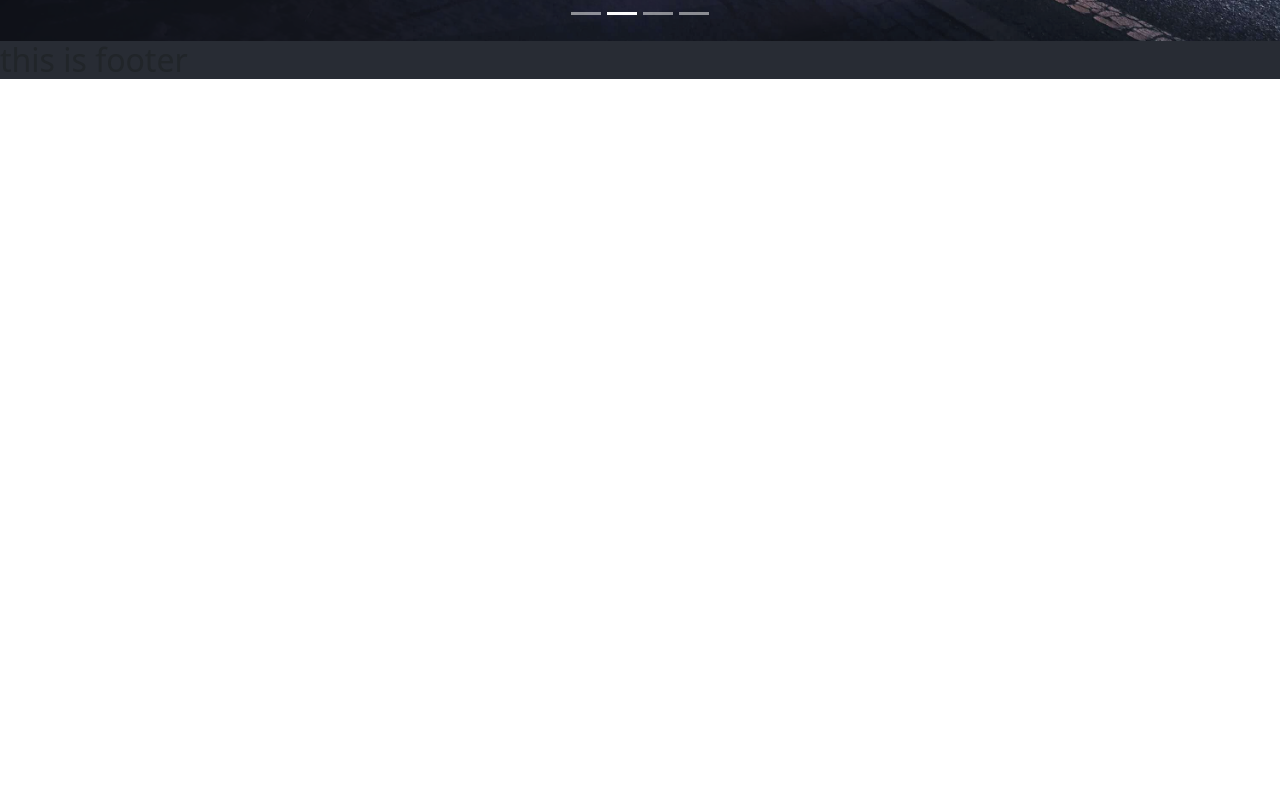
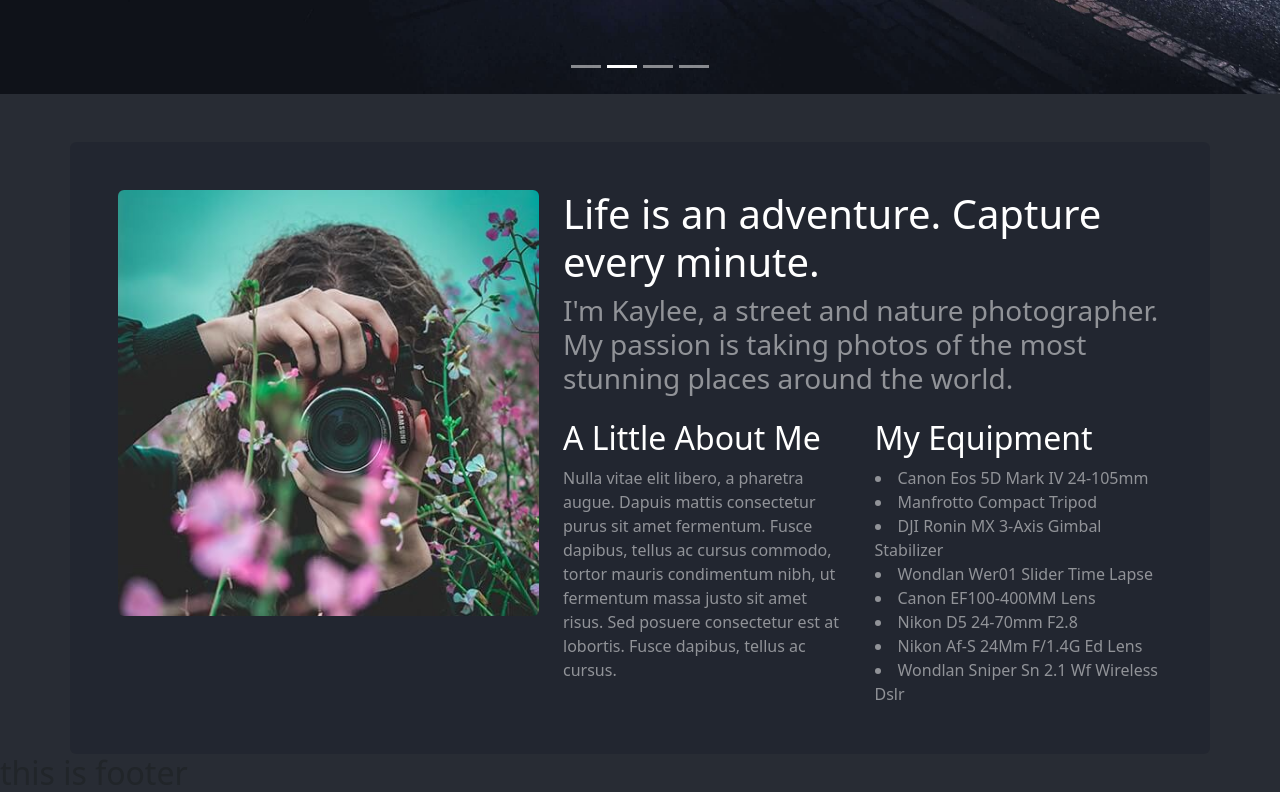
Before and after one commit to joySarkar8/service-review-client, a React (Create React App) app: page / in a window 1280 px wide. Shown: the part 836-1636 px from the top of the page. Before the commit the page ends 923 px from the top, so only its background shows below. Built offline with nearby package versions, Linux system fonts and the light colour scheme.

Commit message:
about me section added

```diff
--- /dev/null
+++ b/src/Pages/Home/About/About.js
@@ -0,0 +1,40 @@
+import React from 'react';
+import { Col, Container, Row } from 'react-bootstrap';
+import AbouyImg from './../../../assets/about.jpg'
+
+const About = () => {
+    return (
+        <Container className='text-white p-5 mt-5 rounded' style={{ background: '#03031824' }}>
+            <Row>
+                <Col lg='5'>
+                    <img className='rounded w-100' src={AbouyImg} alt="" />
+                </Col>
+                <Col lg='7'>
+                    <Row>
+                        <h1>Life is an adventure. Capture every minute.</h1>
+                        <h3 className='mb-4 text-white-50'>I'm Kaylee, a street and nature photographer. My passion is taking photos of the most stunning places around the world.</h3>
+                        <Col lg='6'>
+                            <h2>A Little About Me</h2>
+                            <p className='text-white-50'>Nulla vitae elit libero, a pharetra augue. Dapuis mattis consectetur purus sit amet fermentum. Fusce dapibus, tellus ac cursus commodo, tortor mauris condimentum nibh, ut fermentum massa justo sit amet risus. Sed posuere consectetur est at lobortis. Fusce dapibus, tellus ac cursus.</p>
+                        </Col>
+                        <Col lg='6'>
+                            <h2>My Equipment</h2>
+                            <div className='text-white-50'>
+                                <li>Canon Eos 5D Mark IV 24-105mm</li>
+                                <li>Manfrotto Compact Tripod</li>
+                                <li>DJI Ronin MX 3-Axis Gimbal Stabilizer</li>
+                                <li>Wondlan Wer01 Slider Time Lapse</li>
+                                <li>Canon EF100-400MM Lens</li>
+                                <li>Nikon D5 24-70mm F2.8</li>
+                                <li>Nikon Af-S 24Mm F/1.4G Ed Lens</li>
+                                <li>Wondlan Sniper Sn 2.1 Wf Wireless Dslr</li>
+                            </div>
+                        </Col>
+                    </Row>
+                </Col>
+            </Row>
+        </Container>
+    );
+};
+
+export default About;
--- a/src/Pages/Home/Home/Home.js
+++ b/src/Pages/Home/Home/Home.js
@@ -1,10 +1,12 @@
 import React from 'react';
+import About from '../About/About';
 import Slider from '../Slider/Slider';
 
 const Home = () => {
     return (
         <div>
             <Slider></Slider>
+            <About></About>
         </div>
     );
 };
--- a/src/Pages/Home/Slider/Slider.js
+++ b/src/Pages/Home/Slider/Slider.js
@@ -8,7 +8,7 @@
 function Slider() {
     return (
         <Carousel fade>
-            <Carousel.Item className='vh-100'>
+            <Carousel.Item>
                 <img
                     className="d-block w-100"
                     src={img1}
@@ -20,7 +20,7 @@
                 </Carousel.Caption>
             </Carousel.Item>
 
-            <Carousel.Item className='vh-100'>
+            <Carousel.Item>
                 <img
                     className="d-block w-100"
                     src={img2}
@@ -33,7 +33,7 @@
                 </Carousel.Caption>
             </Carousel.Item>
 
-            <Carousel.Item className='vh-100'>
+            <Carousel.Item>
                 <img
                     className="d-block w-100"
                     src={img3}
@@ -48,7 +48,7 @@
                 </Carousel.Caption>
             </Carousel.Item>
 
-            <Carousel.Item className='vh-100'>
+            <Carousel.Item>
                 <img
                     className="d-block w-100"
                     src={img4}
```
Also changed, not shown: src/assets/about.jpg (added).
